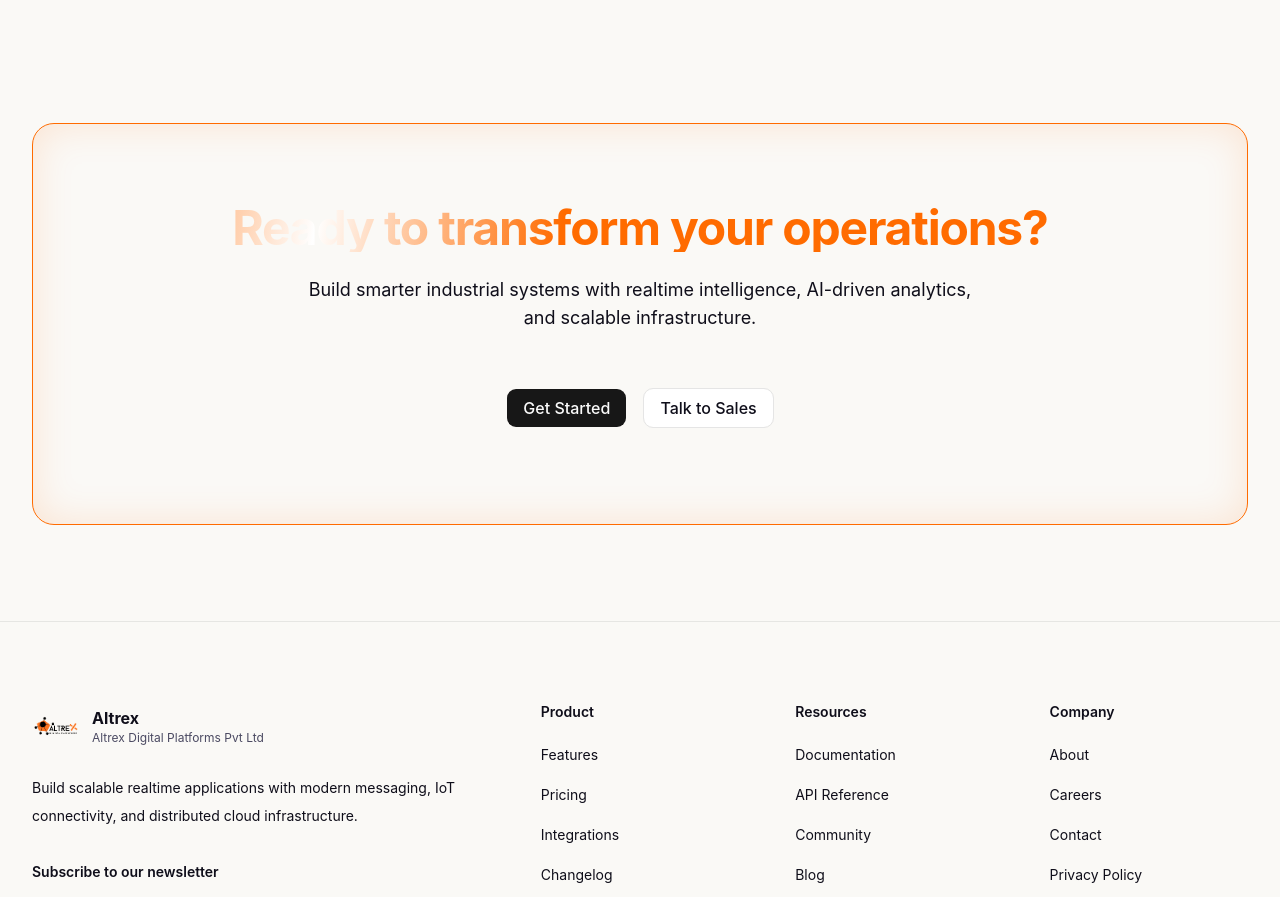
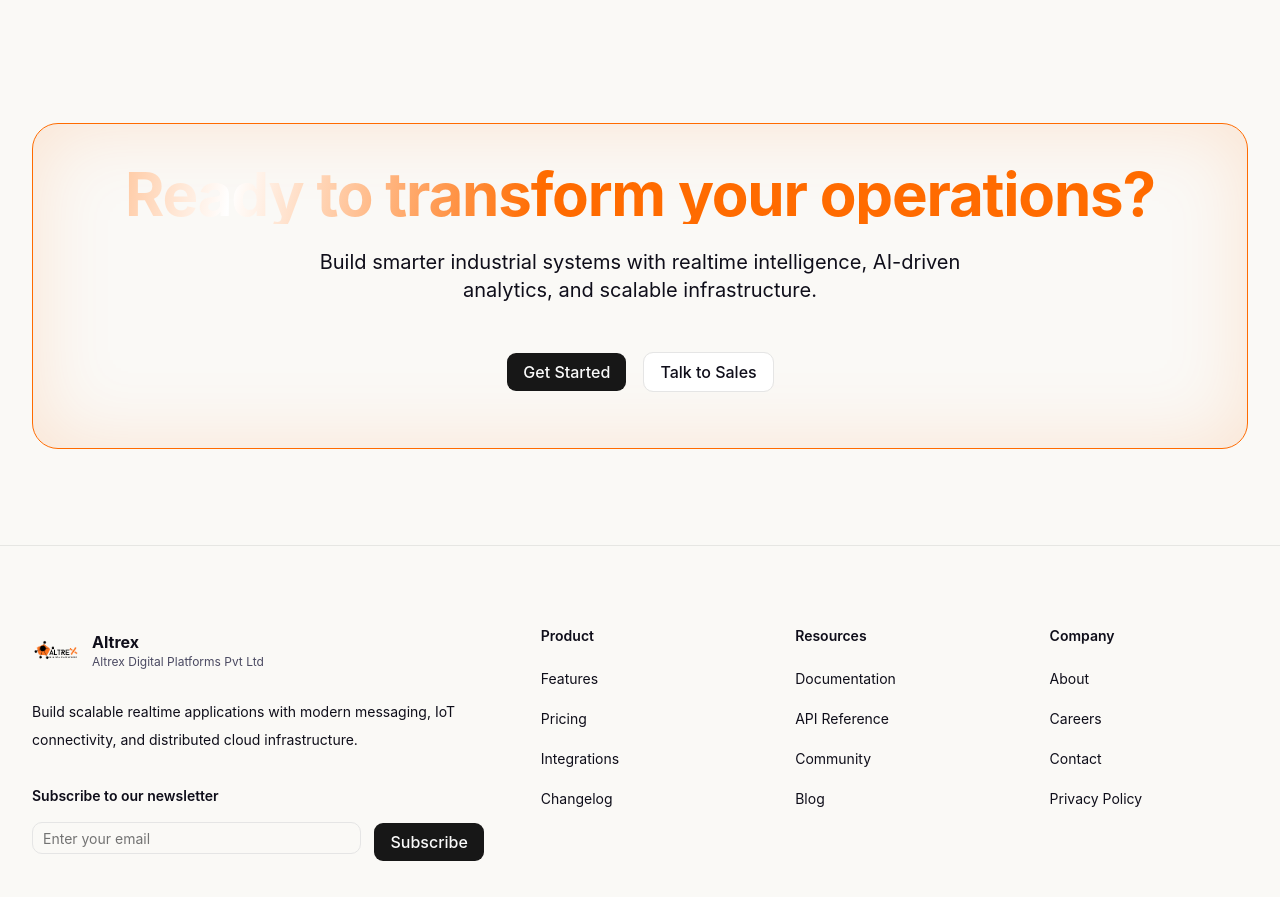
Before and after one commit to Jay09990/altrex-design-2, a React (Vite) app: page /about in a window 1280 px wide. Shown: the part 6200-7097 px from the top of the page. Built offline with nearby package versions, Linux system fonts and the light colour scheme; a web font is replaced by a local one.

Commit message:
feat: enhance CTA section styling and adjust animation parameters for improved visual appeal

```diff
--- a/src/pages/About.tsx
+++ b/src/pages/About.tsx
@@ -686,7 +686,7 @@ function CTASection() {
           initial={{ opacity: 0, y: 28 }}
           animate={inView ? { opacity: 1, y: 0 } : {}}
           transition={{ duration: 0.7 }}
-          className="relative overflow-hidden rounded-3xl border border-violet-500 px-8 py-20 text-center shadow-[inset_0_0_40px_rgba(255,107,0,0.15)] lg:px-20"
+          className="relative overflow-hidden rounded-4xl border border-violet-500 px-8 py-10 text-center shadow-[inset_0_0_80px_rgba(255,107,0,0.15)] lg:px-20"
         >
           {/* ShinyText sweeps a metallic shine across the heading */}
           <h2 className="relative z-10 text-4xl font-bold tracking-tight sm:text-5xl">
@@ -696,11 +696,11 @@ function CTASection() {
               color="#ff6b00"
               shineColor="#ffffff"
               spread={100}
-              className="text-4xl font-bold sm:text-5xl"
+              className="text-4xl font-bold sm:text-6xl"
             />
           </h2>
 
-          <p className="relative z-10 mx-auto mt-6 max-w-2xl text-lg">
+          <p className="relative z-10 mx-auto mt-6 max-w-2xl text-xl">
             Build smarter industrial systems with realtime intelligence,
             AI-driven analytics, and scalable infrastructure.
           </p>
@@ -709,7 +709,7 @@ function CTASection() {
             ClickSpark wraps both buttons inside a shared canvas.
             Each click anywhere in the div fires particle sparks at the cursor.
           */}
-          <div className="relative z-10 mt-10">
+          <div className="relative z-10 mt-8">
             <ClickSpark sparkCount={8}>
                 <div className="flex flex-wrap items-center justify-center gap-4 py-4">
                 <Button variant="default">Get Started</Button>
--- a/src/pages/Solutions.tsx
+++ b/src/pages/Solutions.tsx
@@ -254,14 +254,14 @@ const Solutions = () => {
             {/* Simulated Data Packets (Dots) */}
             <div className="hidden md:block absolute inset-0 z-0 pointer-events-none">
                <motion.div
-                 className="absolute h-2 w-2 rounded-full bg-orange-500 shadow-[0_0_10px_#ff7e1a] top-[calc(50%-44px)] left-[25%]"
-                 animate={{ x: [0, 200, 400], opacity: [0, 1, 0] }}
+                 className="absolute h-2 w-2 rounded-full bg-orange-500 shadow-[0_0_10px_#ff7e1a] top-[calc(50%-33px)] left-[25%]"
+                 animate={{ x: [0, 150, 300], opacity: [0, 1, 0] }}
                  transition={{ duration: 2, repeat: Infinity, ease: "linear" }}
                />
                <motion.div
-                 className="absolute h-2 w-2 rounded-full bg-[var(--data-green)] shadow-[0_0_10px_#4ade80] top-[calc(50%-36px)] left-[50%]"
+                 className="absolute h-2 w-2 rounded-full bg-[var(--data-green)] shadow-[0_0_10px_#4ade80] top-[calc(50%-33px)] left-[50%]"
                  animate={{ x: [0, 150, 300], opacity: [0, 1, 0] }}
-                 transition={{ duration: 1.8, repeat: Infinity, ease: "linear", delay: 0.8 }}
+                 transition={{ duration: 2, repeat: Infinity, ease: "linear", delay: 1.2 }}
                />
             </div>
           </div>
```
